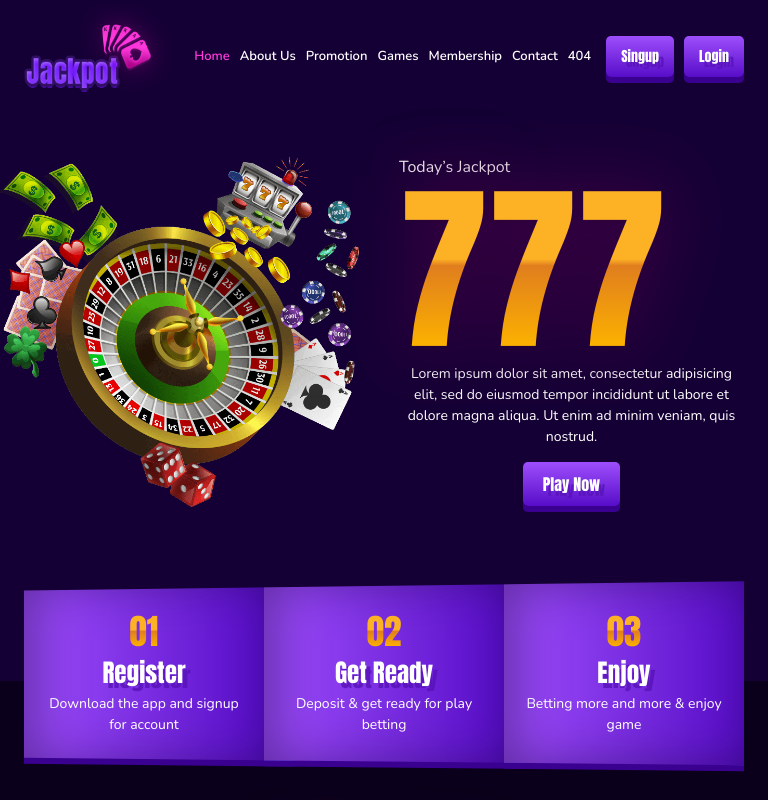
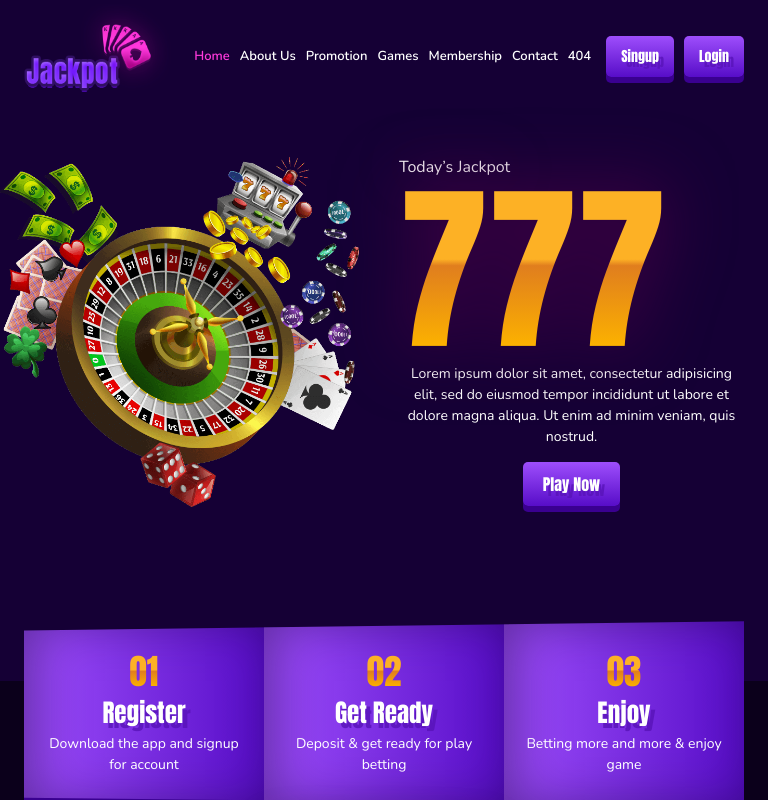
Before and after one commit to jonyrahman626/Jackpot-React, a React (Create React App) app: page / in a window 768 px wide. Shown: the top 800 px of the page. Built offline with nearby package versions, Linux system fonts and the light colour scheme.

Commit message:
Pricing Detail Responsive

```diff
--- a/src/components/PricingDetail/PricingDetailResponsive.css
+++ b/src/components/PricingDetail/PricingDetailResponsive.css
@@ -2,11 +2,15 @@
 @media (min-width: 992px) and (max-width: 1199.98px){}
 @media (min-width: 768px) and (max-width: 991.98px){
     #pricing_page {
-        padding: 70px 0 94px 0;
+        padding: 45px 0 94px 0;
     }
 
     .pri_page_in {
-        margin-top: 45px;
+        margin-top: 70px !important;
+    }
+
+    .game_flow {
+        top: -190px !important;
     }
 }
 
```
